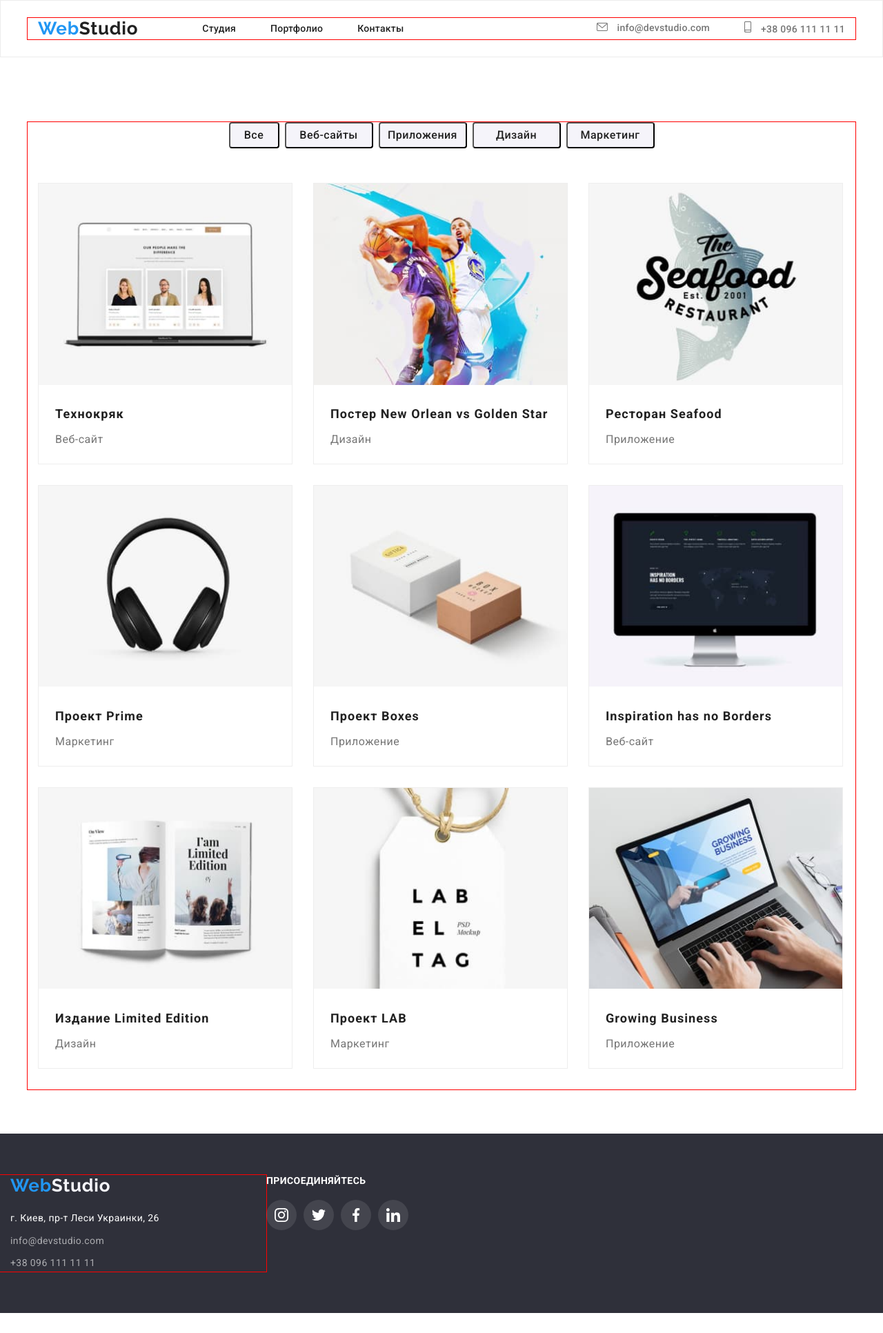
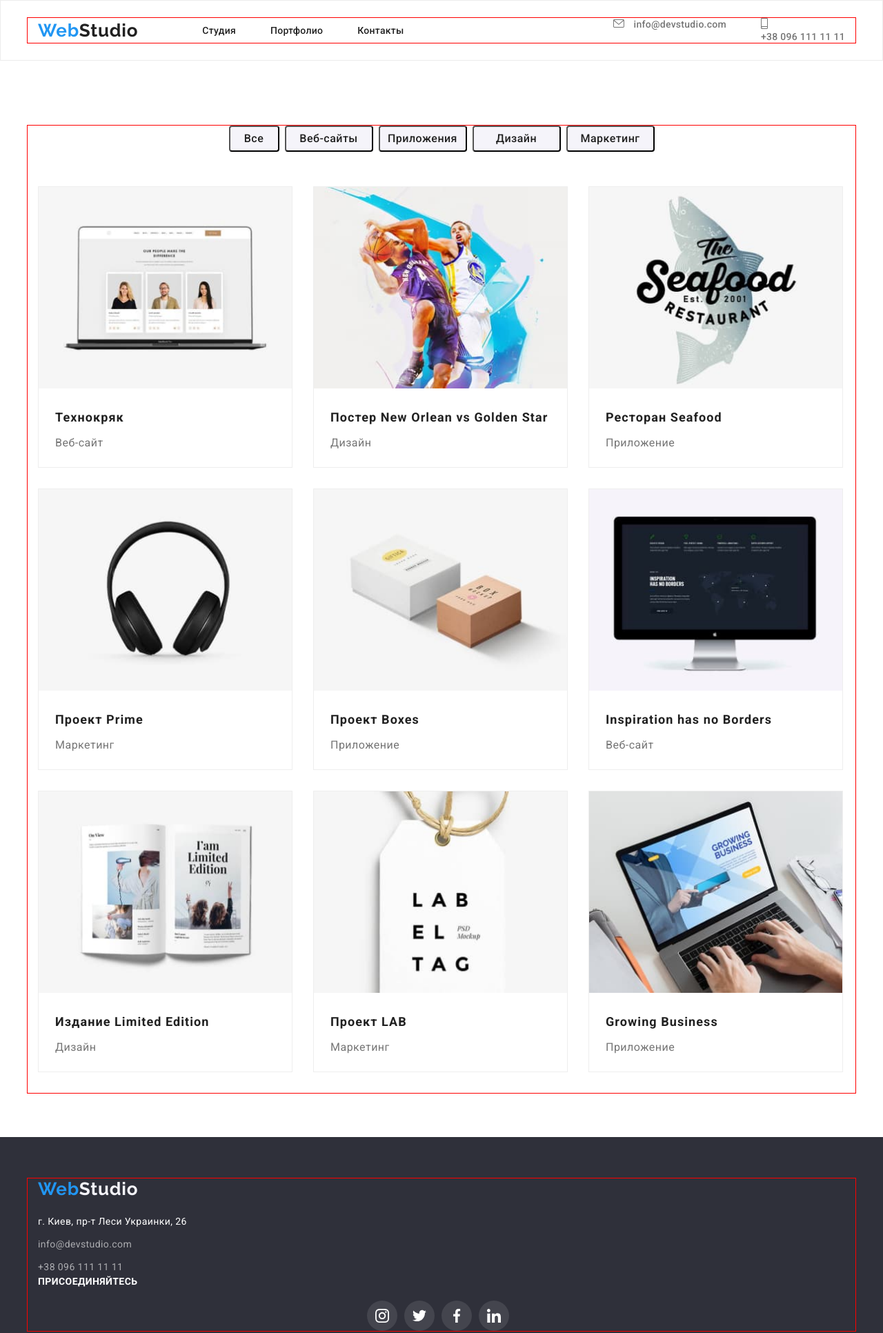
Before and after one commit to Artem3110/goit-markup-hw-04, a plain HTML site: page portfolio.html in a window 1280 px wide. Shown: the whole page at 69% size. Before the commit the page ends 1903 px from the top, so only its background shows below. Drawn offline with nearby package versions, Linux system fonts and the light colour scheme.

Commit message:
correct mistakes hw-4

```diff
--- a/css/styles.css
+++ b/css/styles.css
@@ -166,6 +166,11 @@ font-weight: 700;
     fill: var(--accent-color);
 }
 
+.header-item:hover .header-tel-icon,
+.header-item:focus .header-tel-icon {
+    fill: var(--accent-color);
+}
+
 .header-evelope-link {
     width: 16px;
     height: 12px;
@@ -180,19 +185,18 @@ font-weight: 700;
     fill: #757575;
 }
 
-.header-tel-link {
+.header-tel-icon {
     width: 10px;
     height: 16px;
     background-color: #FFFFFF;
+    fill: #757575;
     display: inline-block;
     justify-content: center;
     align-items: center;
     margin-right: 10px;
 }
 
-.header-tel-icon {
-    fill: #757575;
-}
+
 
 
 
@@ -569,9 +573,13 @@ border-radius: 4px;
     fill: #FFFFFF;
 }
 
+.connect-soc {
+    padding-top: 72px;
+    padding-bottom: 100px;
+}
+
 .connect-soc-list {
     margin-top: 20px;
-    margin-right : 678px;
 }
 
 .connect-title {
@@ -584,7 +592,6 @@ border-radius: 4px;
         text-transform: uppercase;
 
         color: #FFFFFF;
-        margin-right: 739px;
 }
 /*-----------------PORTFOLIO---------------*/
 
--- a/portfolio.html
+++ b/portfolio.html
@@ -42,12 +42,12 @@
                     <a href="mailto:info@devstudio.com" class="header-mail link">info@devstudio.com</a>
                 </li>
                 <li class="header-item">
-                    <a href="" class="header-tel-link link">
+                    <a href="tel:+380961111111" class="header-tel link">
                         <svg class="header-tel-icon" width="10" height="16">
                             <use href="./images/symbol-defs.svg#icon-smartphone"></use>
                         </svg>
+                        <p>+38 096 111 11 11</p>
                     </a>
-                    <a href="tel:+380961111111" class="header-tel link">+38 096 111 11 11</a>
                 </li>
             </ul>
         </div>
@@ -166,15 +166,14 @@
             <ul class="footer-list list">
                 <li class="item-footer-adress"><a href="https://goo.gl/maps/q3abTTobCWLt5fVt5" target="_blank"
                         rel="noopener nofollow noreferrer" class="footer-adress link">г. Киев, пр-т Леси Украинки,
-                        26</a></li>
+                        26</a>
+                    </li>
                 <li class="item-footer-mail"><a href="mailto:info@devstudio.com"
                         class="footer-mail link">info@devstudio.com</a></li>
                 <li class="item-footer-mail"><a href="tel:+380961111111" class="footer-tel link">+38 096 111 11 11</a>
                 </li>
             </ul>
         </address>
-    </div>
-    <div class="container>">
             <p class="connect-title">Присоединяйтесь</p>
             <ul class="connect-soc-list list">
                 <li class="connect-soc-item">
```
Lines whose indentation alone changed are shown as unchanged.
